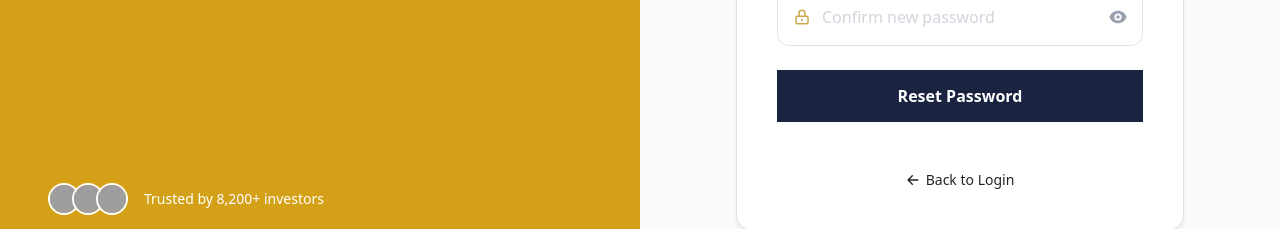
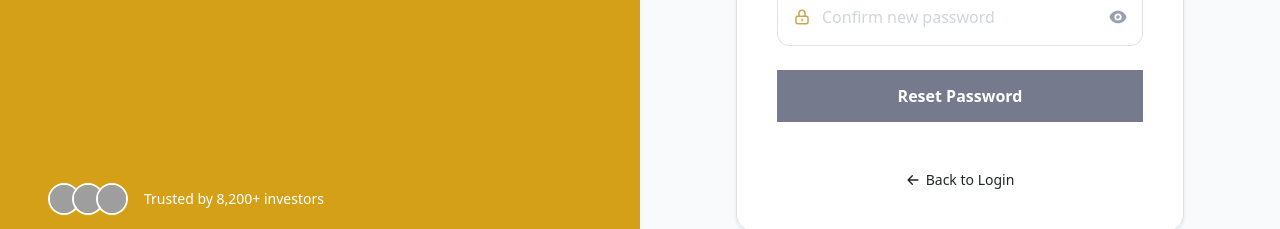
Before and after one commit to Hesham-abdooo/Investry-Project, a React (Vite) app: page /reset-password in a window 1280 px wide. Shown: the part 557-786 px from the top of the page. Built offline with nearby package versions, Linux system fonts and the light colour scheme; no server answers; grey boxes are pictures that could not be loaded.

Commit message:
fix: remove confirmPassword from reset payload

```diff
--- a/src/Components/Founder/FounderSideBar/FounderSideBar.jsx
+++ b/src/Components/Founder/FounderSideBar/FounderSideBar.jsx
@@ -17,7 +17,8 @@ import "./FounderSideBar.module.css"
 
 import { Link, useLocation } from 'react-router-dom'
 import { FaHome, FaFolder, FaWallet, FaChartBar, FaQuestionCircle, FaUserCog, FaSignOutAlt, FaPlusSquare } from 'react-icons/fa'
-import Logo from "../../Logo";
+import Logo from "../../Basics/Logo";
+
 
 const menu = [
   { label: 'Overview', icon: FaHome, path: '/founder' },
--- a/src/Components/LandingPage/NavBar/NavBar.jsx
+++ b/src/Components/LandingPage/NavBar/NavBar.jsx
@@ -2,8 +2,8 @@ import React from "react";
 import "./NavBar.module.css";
 import { useState } from "react";
 import { Link } from "react-router-dom";
-import Logo from "../../Logo";
 import TopBar from "../../Basics/TopBar";
+import Logo from "../../Basics/Logo";
 
 const DiamondIcon = () => (
   <svg width="22" height="22" viewBox="0 0 24 24" fill="none">
--- a/src/Components/Login/ResetPassword.jsx
+++ b/src/Components/Login/ResetPassword.jsx
@@ -70,8 +70,8 @@ export default function ResetPassword() {
           userId,
           token,
           newPassword,
-          confirmPassword,
-        }
+
+        },
       );
 
       if (data.success) {
@@ -81,15 +81,13 @@ export default function ResetPassword() {
           navigate("/login");
         }, 2000);
       } else {
-        setError(
-          data.errors?.[0]?.message || "Failed to reset password."
-        );
+        setError(data.errors?.[0]?.message || "Failed to reset password.");
       }
     } catch (err) {
       setError(
         err.response?.data?.errors?.[0]?.message ||
           err.response?.data?.data ||
-          "Something went wrong. Please try again."
+          "Something went wrong. Please try again.",
       );
     } finally {
       setLoading(false);
@@ -236,9 +234,7 @@ export default function ResetPassword() {
                         className="h-1 flex-1 rounded-full transition-all duration-300"
                         style={{
                           background:
-                            i <= strength
-                              ? strengthColor[strength]
-                              : "#e5e7eb",
+                            i <= strength ? strengthColor[strength] : "#e5e7eb",
                         }}
                       />
                     ))}
@@ -317,7 +313,12 @@ export default function ResetPassword() {
 
             <button
               onClick={handleSubmit}
-              disabled={loading}
+              disabled={
+                loading ||
+                !newPassword.trim() ||
+                !confirmPassword.trim() ||
+                newPassword !== confirmPassword
+              }
               className="w-full bg-[#1a2340] hover:bg-[#243060] disabled:opacity-60 text-white font-semibold py-3.5 rounded-xl transition-colors duration-200 text-sm"
             >
               {loading ? "Resetting..." : "Reset Password"}
--- a/src/Pages/Authentication/Login.jsx
+++ b/src/Pages/Authentication/Login.jsx
@@ -5,7 +5,7 @@ import { Link, useNavigate } from "react-router-dom";
 import axios from "axios";
 import GoogleLoginButton from "../../Components/Login/GoogleLoginButton";
 import bgImage from "../../assets/WhatsApp Image 2026-03-05 at 3.15.35 AM.jpg";
-import Logo from "../../Components/Logo";
+import Logo from "../../Components/Basics/Logo";
 import TopBar from "../../Components/Basics/TopBar";
 
 export default function Login() {
```
Also changed, not shown: src/Components/Basics/Logo.jsx (renamed from src/Components/Logo.jsx).
